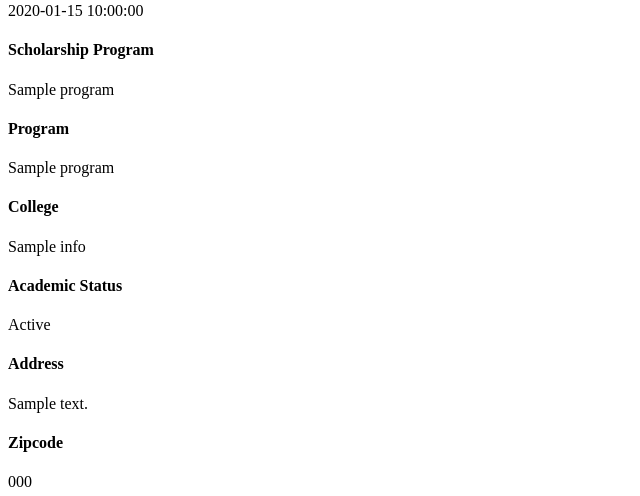
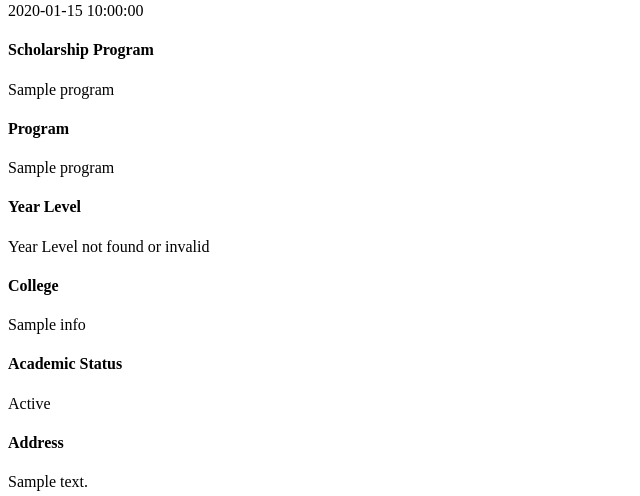
Before and after one commit to Kitz2300/ScholarshipHub, a PHP site: page /scholar_profile.php?id=1 in a window 1280 px wide. Shown: the part 689-1185 px from the top of the page, without its empty margins (0-640 px from the left). Run offline with PHP 8.4, Linux system fonts and the light colour scheme; the visitor is signed in with stand-in values (Sample User, id 1); tables that the repository leaves empty or names only in its code hold one stand-in row (values such as "Sample post").

Commit message:
add year level to db and insert

```diff
--- a/admin/scholar_profile.php
+++ b/admin/scholar_profile.php
@@ -34,6 +34,7 @@ $sex = 0;
 $birthdate = "";
 $scholarship_program = "";
 $program = "";
+$year_lvl = "";
 $college = "";
 $academic_status = "";
 $address = "";
@@ -80,6 +81,33 @@ if($row=$scholar_result->fetch_assoc()) {
     $mother_last = $row['mother_last_name'];
     $mother_given = $row['mother_given_name'];
     $mother_middle = $row['mother_middle_name'];
+
+    switch ($row['year_level']) {
+        case 1:
+            $year_lvl = "1st Year";
+            break;
+        case 2:
+            $year_lvl = "2nd Year";
+            break;
+        case 3:
+            $year_lvl = "3rd Year";
+            break;
+        case 4:
+            $year_lvl = "4th Year";
+            break;
+        case 5:
+            $year_lvl = "5th Year";
+            break;
+        case 6:
+            $year_lvl = "6th Year";
+            break;
+        default:
+            $year_lvl = "Year Level not found or invalid";
+            break;
+    }
+
+
+
 } else {
     echo "<script>alert('scholar not available')</script>";
     echo "<script>window.location.href='scholar_list.php'</script>";
@@ -135,6 +163,9 @@ if($row=$scholar_result->fetch_assoc()) {
         <h4>Program</h4>
         <p><?= htmlspecialchars($program) ?></p>
 
+        <h4>Year Level</h4>
+        <p><?= htmlspecialchars($year_lvl) ?></p>
+
         <h4>College</h4>
         <p><?= htmlspecialchars($college) ?></p>
 
```
Also changed, not shown: functions/upload_data_insert.php (+13 -6 lines).
